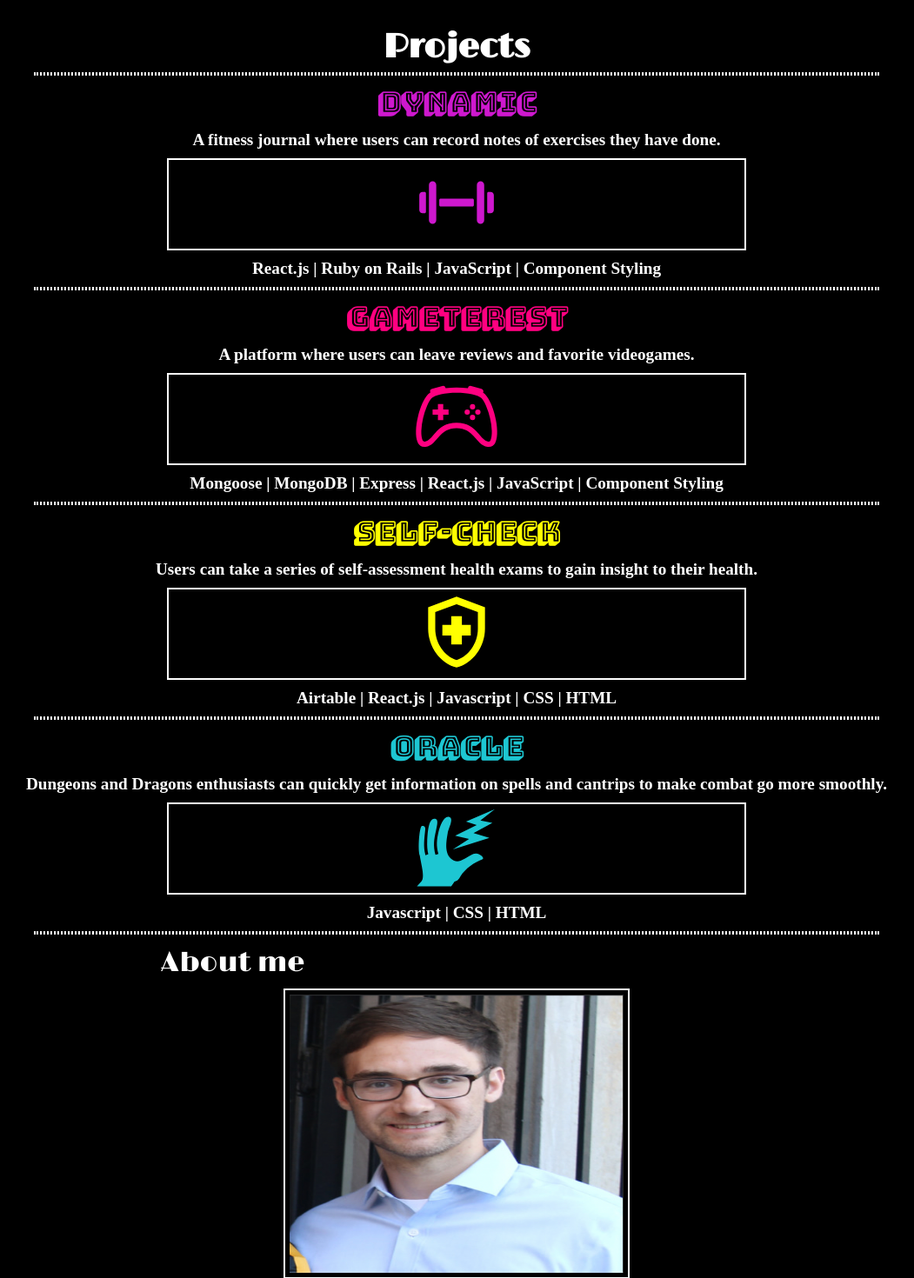
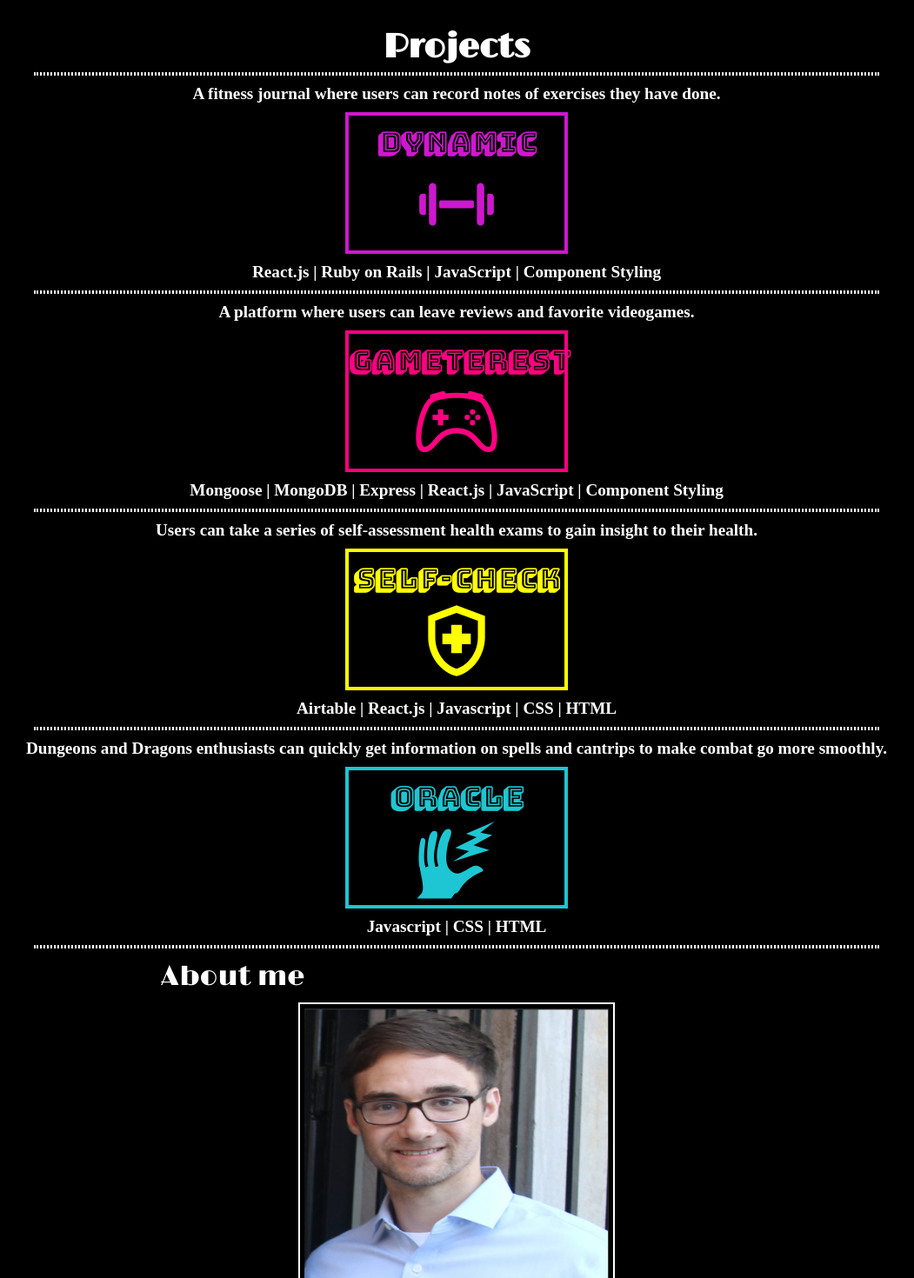
Before and after one commit to hammyhammer/Portfolio, a React (Create React App) app in the folder client/: page /#projects in a window 1280 px wide. Shown: the part 160-1630 px from the top of the page at 87% size, without its empty margins (115-1166 px from the left). Built offline with nearby package versions, Linux system fonts and the light colour scheme; a web font is replaced by a local one.

Commit message:
changed the design of the boxes

```diff
--- a/client/src/components/Footer/Footer.module.css
+++ b/client/src/components/Footer/Footer.module.css
@@ -7,7 +7,6 @@
 .footer a {
   margin-right: 3%;
   margin-left: 3%;
-  border: 2px solid hotpink;
 }
 
 .link {
--- a/client/src/components/Nav/Navbar.module.css
+++ b/client/src/components/Nav/Navbar.module.css
@@ -18,6 +18,10 @@
   font-size: 4vw;
   font-family: "Fredericka the Great";
   font-weight: bold;
+  transition: 0.3s;
+}
+.individual_links:hover {
+  color: rgb(255, 0, 128);
 
 }
 
--- a/client/src/screens/AboutMe/AboutMe.module.css
+++ b/client/src/screens/AboutMe/AboutMe.module.css
@@ -11,8 +11,8 @@
 }
 
 .me {
-  width: 50vw;
-  height: 30vh;
+  width: 250px;
+  height: 250px;
   display: block;
   margin: 10px 0px;
   margin-left: auto;
@@ -67,11 +67,6 @@
     font-size: 3vw;
   }
 
-  .me {
-    width: 50vw;
-    height: 40vh;
-  }
-
   .intro_skills {
     font-size: 2.25vw;
   }
@@ -89,8 +84,8 @@
   }
 
   .me {
-    width: 40vw;
-    height: 40vh;
+    width: 300px;
+    height: 300px;
   }
 
   .resume_space {
@@ -109,8 +104,8 @@
   }
 
   .me {
-    width: 30vw;
-    height: 40vh;
+    width: 350px;
+    height: 350px;
   }
 
   .intro_skills {
@@ -153,8 +148,8 @@
   }
 
   .me {
-    width: 20vw;
-    height: 30vh;
+    width: 400px;
+    height: 400px;
   }
 
   .intro_skills {
--- a/client/src/screens/Projects/Projects.jsx
+++ b/client/src/screens/Projects/Projects.jsx
@@ -13,10 +13,10 @@ export default function Projects() {
       <h2 className={projectcss.header}>Projects</h2>
       <div className={projectcss.divider}></div>
 
-      <div>
-        <h5 className={projectcss.title_dynamic}>Dynamic</h5>
+      <div className={projectcss.dynamic}>
         <p className={projectcss.description}>A fitness journal where users can record notes of exercises they have done.</p>
         <div className={projectcss.link_space}>
+          <h5 className={projectcss.title_dynamic}>Dynamic</h5>
           <a href="https://621f874f3bd9090007f373bb--quizzical-jang-12a296.netlify.app/" target="_blank" rel="noreferrer">
             <div className={projectcss.icon_dynamic}> <IoIosFitness size={98} /> </div>{/* <img className={projectcss.image} src={dynamic} alt="dynamic page" /> */}
           </a>
@@ -26,10 +26,10 @@ export default function Projects() {
         </p>
         <div className={projectcss.divider}></div>
       </div>
-      <div>
-        <h5 className={projectcss.title_gameterest}>Gameterest</h5>
+      <div className={projectcss.gameterest}>
         <p className={projectcss.description}>A platform where users can leave reviews and favorite videogames.</p>
         <div className={projectcss.link_space}>
+          <h5 className={projectcss.title_gameterest}>Gameterest</h5>
           <a href="https://gameterest2.herokuapp.com/" target="_blank" rel="noreferrer" >
             <div className={projectcss.icon_gameterest}> <BsController size={98} /> </div> {/* <img className={projectcss.image} src={gameterest} alt="gameterest page" /> */}
           </a>
@@ -43,11 +43,12 @@ export default function Projects() {
         <a href="https://github.com/Elvedin123/gametrest-frontend">Frontend Repo</a> */}
 
       </div>
-      <div>
-        <h5 className={projectcss.title_selfcheck}>Self-Check</h5>
+      <div className={projectcss.selfcheck}>
 
         <p className={projectcss.description}>Users can take a series of self-assessment health exams to gain insight to their health.</p>
         <div className={projectcss.link_space}>
+          <h5 className={projectcss.title_selfcheck}>Self-Check</h5>
+
           <a href="https://61e6d494910579b53712d385--unruffled-hermann-51aab3.netlify.app/" target="_blank" rel="noreferrer">
             <div className={projectcss.icon_selfcheck}> <MdOutlineHealthAndSafety size={98} /> </div>
             {/* <img className={projectcss.image} src={self_check} alt="self-check page" /> */}
@@ -59,11 +60,12 @@ export default function Projects() {
 
       </div>
 
-      <div>
-        <h5 className={projectcss.title_oracle}>Oracle</h5>
+      <div className={projectcss.oracle}>
 
         <p className={projectcss.description}>Dungeons and Dragons enthusiasts can quickly get information on spells and cantrips to make combat go more smoothly.</p>
         <div className={projectcss.link_space}>
+          <h5 className={projectcss.title_oracle}>Oracle</h5>
+
           <a href="https://hammyhammer.github.io/Oracle-DnD_Spell_Reference/" target="_blank" rel="noreferrer">
             <div className={projectcss.icon_oracle}> <GiBoltSpellCast size={98} /> </div>
             {/* <img className={projectcss.image} src={self_check} alt="self-check page" /> */}
--- a/client/src/screens/Projects/Projects.module.css
+++ b/client/src/screens/Projects/Projects.module.css
@@ -14,7 +14,7 @@
 .title_dynamic {
   text-align: center;
   font-size: 5.25vw;
-  margin: 0px;
+  margin: 10px 0px 0px 0px;
   font-family: "Bungee Shade";
   font-weight: bold;
   color: rgb(206, 24, 206);
@@ -23,7 +23,7 @@
 .title_gameterest {
   text-align: center;
   font-size: 5.25vw;
-  margin: 0px;
+  margin: 10px 0px 0px 0px;
   font-family: "Bungee Shade";
   font-weight: bold;
   color: rgb(255, 0, 128)
@@ -32,7 +32,7 @@
 .title_selfcheck {
   text-align: center;
   font-size: 5.25vw;
-  margin: 0px;
+  margin: 10px 0px 0px 0px;
   font-family: "Bungee Shade";
   font-weight: bold;
   color: yellow;
@@ -41,18 +41,41 @@
 .title_oracle {
   text-align: center;
   font-size: 5.25vw;
-  margin: 0px;
+  margin: 10px 0px 0px 0px;
   font-family: "Bungee Shade";
   font-weight: bold;
   color: rgb(29, 198, 210);
 
 }
 
+
+
 .link_space {
   border: 2px solid white;
   text-align: center;
   margin-left: 24%;
   margin-right: 24%;
+  transition: all 1s ease-in-out;
+}
+
+.link_space:hover {
+  background-color: rgb(225, 225, 225);
+}
+
+.dynamic>.link_space {
+  border: 4px solid rgb(206, 24, 206);
+}
+
+.gameterest>.link_space {
+  border: 4px solid rgb(255, 0, 128);
+}
+
+.selfcheck>.link_space {
+  border: 4px solid yellow;
+}
+
+.oracle>.link_space {
+  border: 4px solid rgb(29, 198, 210);
 }
 
 .icon_dynamic {
@@ -133,12 +156,17 @@
 
   .skills {
     font-size: 2vw;
-
   }
 
 }
 
 @media only screen and (min-width:1200px) {
+  /* .dynamic {
+    display: flex;
+    justify-content: flex-start;
+    flex-direction: row-reverse;
+  } */
+
   .header {
     font-size: 3vw;
   }
@@ -162,12 +190,8 @@
   .link_space {
     margin-left: 40%;
     margin-right: 40%;
-    transition: all 1.25s ease-in-out;
   }
 
-  .link_space:hover {
-    background-color: rgb(225, 225, 225);
-  }
 
   .image {
     width: 50vw;
```
